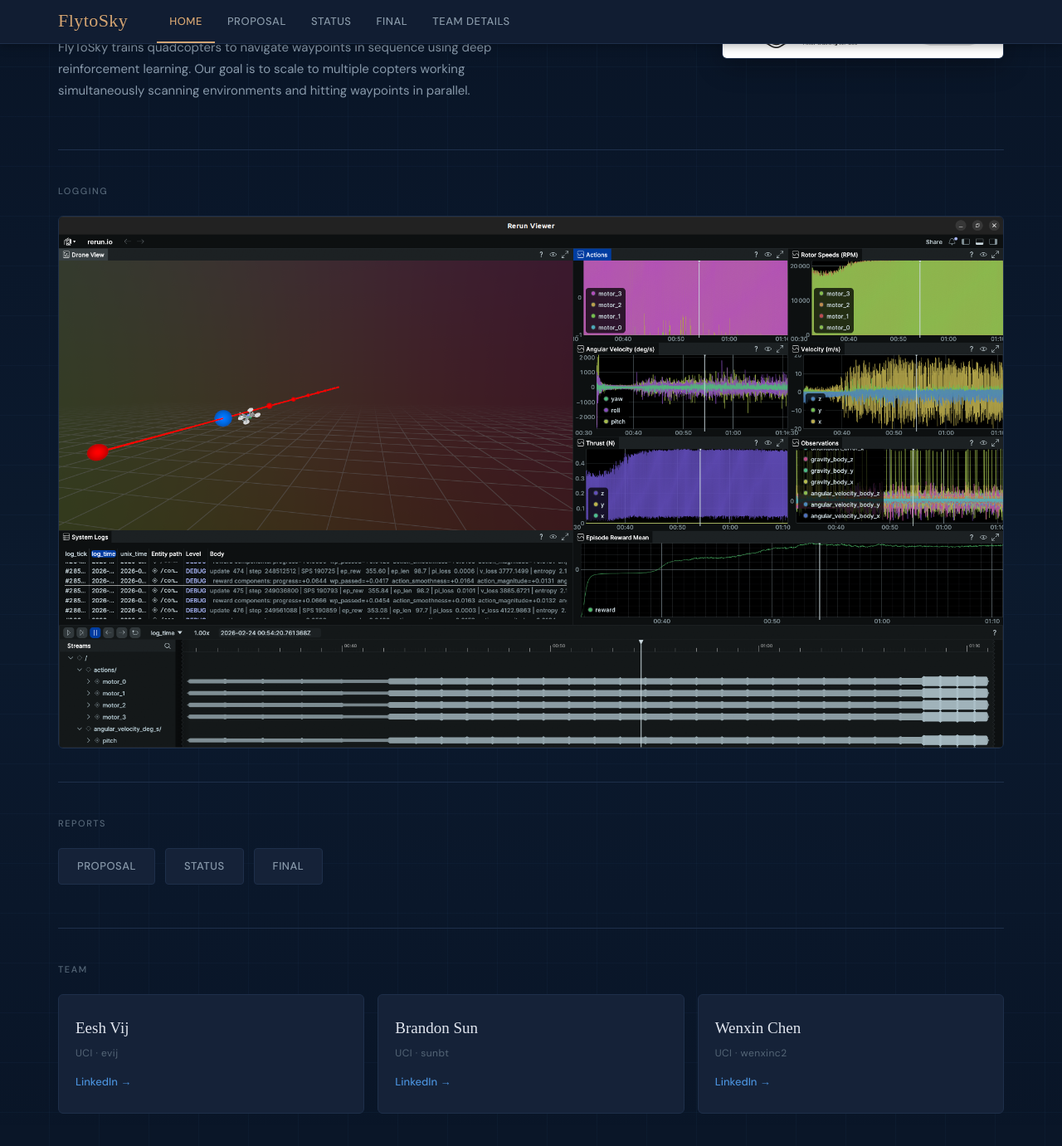
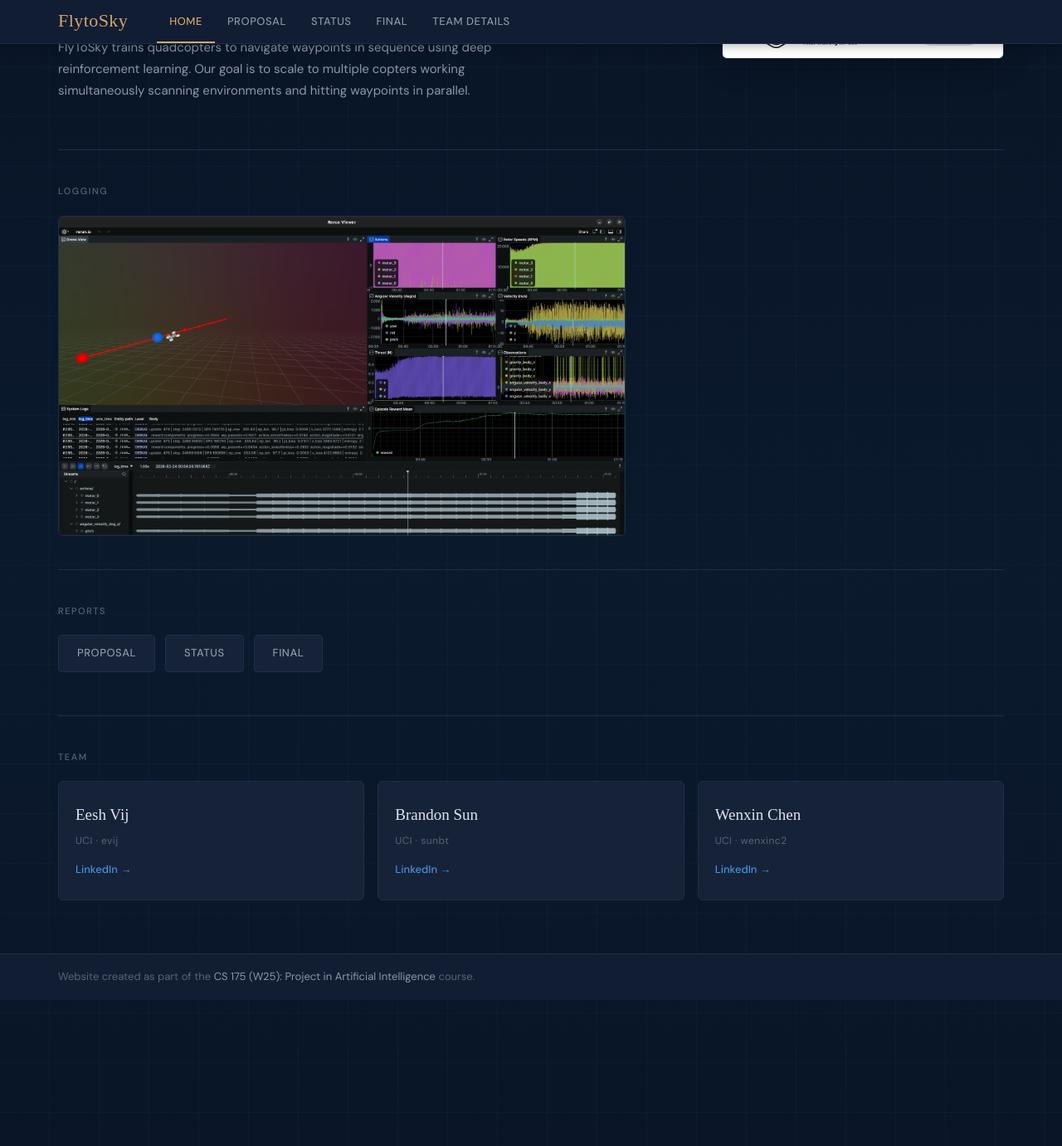
Before and after one commit to Dat-Bois/FlyToSky, a Jekyll site: the page built from docs/index.md, in a window 1280 px wide and 1400 px high, scrolled down 243 px. Shown: the top 1381 px of the window at 83% size. Built offline with Jekyll 4.4.1, drawn with Linux system fonts in a browser that asks for light colours; some web fonts are replaced; after the commit the page ends 1448 px from its top, so only the background shows below that.

Commit message:
make images smaller on home and status pages

```diff
--- a/docs/css/custom.css
+++ b/docs/css/custom.css
@@ -344,7 +344,7 @@ code {
 }
 
 .eval-figure img {
-  width: 100%;
+  width: 60%;
   border-radius: 6px;
   border: 1px solid var(--panel-edge);
 }
@@ -362,7 +362,7 @@ code {
 }
 
 .logging-preview img {
-  width: 100%;
+  width: 60%;
   border-radius: 6px;
   border: 1px solid var(--panel-edge);
 }
```
